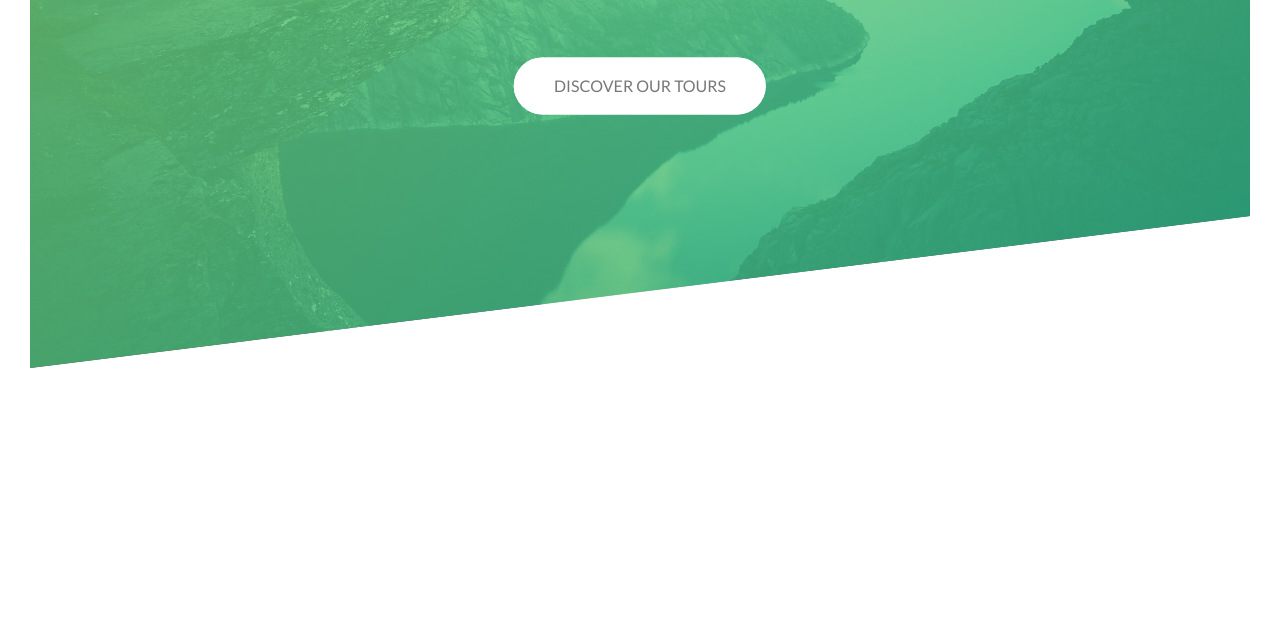
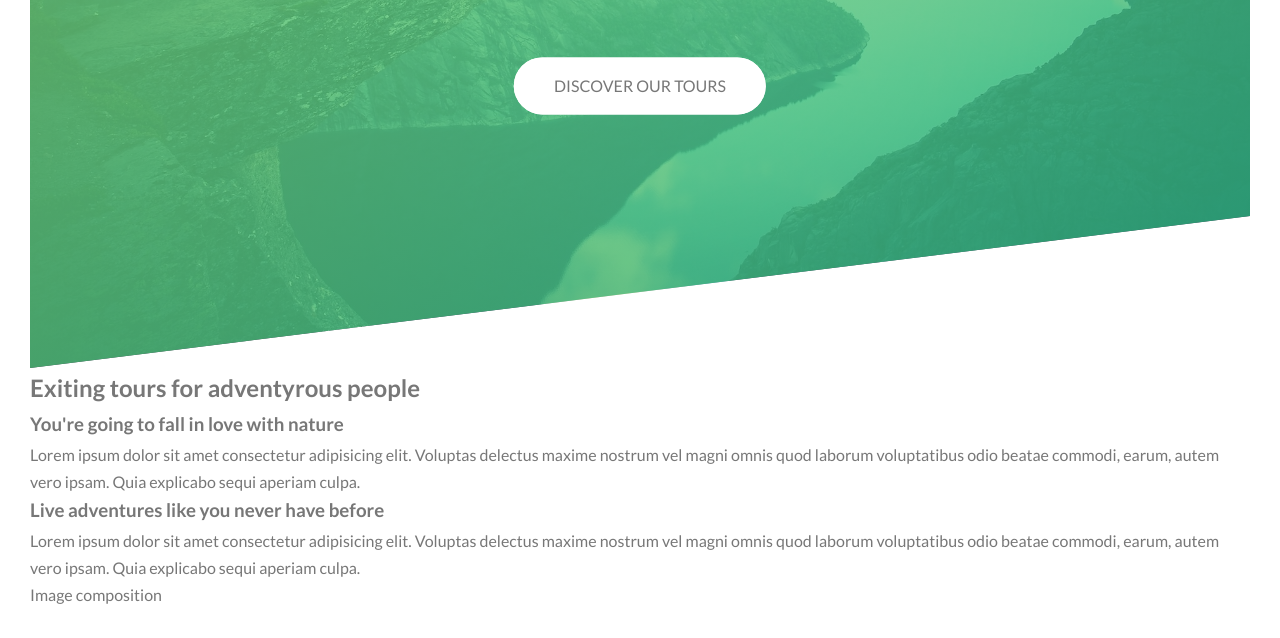
Before and after one commit to alvaroiporre/Natours-CSS, a plain HTML site: page index.html in a window 1280 px wide. Shown: the part 422-1060 px from the top of the page. Before the commit the page ends 820 px from the top, so only its background shows below. Drawn offline with Linux system fonts and the light colour scheme.

Commit message:
Add section about to index.html

```diff
--- a/index.html
+++ b/index.html
@@ -1,5 +1,6 @@
 <!DOCTYPE html>
 <html lang="en">
+
 <head>
     <meta charset="UTF-8">
     <meta name="viewport" content="width=device-width, initial-scale=1.0">
@@ -9,6 +10,7 @@
     <link rel="stylesheet" href="css/index.css">
 
 </head>
+
 <body>
     <header class="header">
         <div class="logo-box">
@@ -22,5 +24,41 @@
             <a href="#" class="btn btn-white btn-animated">Discover our tours</a>
         </div>
     </header>
+
+    <main>
+        <section class="section-about">
+            <div class="u-center-text u-margin-bottom-8">
+                <h2 class="heading-secondary">
+                    Exiting tours for adventyrous people
+                </h2>
+            </div>
+
+            <div class="row">
+                <div class="col-1-of-2">
+                    <h3 class="heading-tertiary">
+                        You're going to fall in love with nature
+                    </h3>
+                    <p class="paragraph">
+                        Lorem ipsum dolor sit amet consectetur adipisicing elit. Voluptas delectus maxime nostrum vel
+                        magni omnis quod laborum voluptatibus odio beatae commodi, earum, autem vero ipsam. Quia
+                        explicabo sequi aperiam culpa.
+                    </p>
+
+                    <h3 class="heading-tertiary">
+                        Live adventures like you never have before
+                    </h3>
+                    <p class="paragraph">
+                        Lorem ipsum dolor sit amet consectetur adipisicing elit. Voluptas delectus maxime nostrum vel
+                        magni omnis quod laborum voluptatibus odio beatae commodi, earum, autem vero ipsam. Quia
+                        explicabo sequi aperiam culpa.
+                    </p>
+                </div>
+                <div class="col-1-of-2">
+                    Image composition
+                </div>
+            </div>
+        </section>
+    </main>
 </body>
+
 </html>
```
